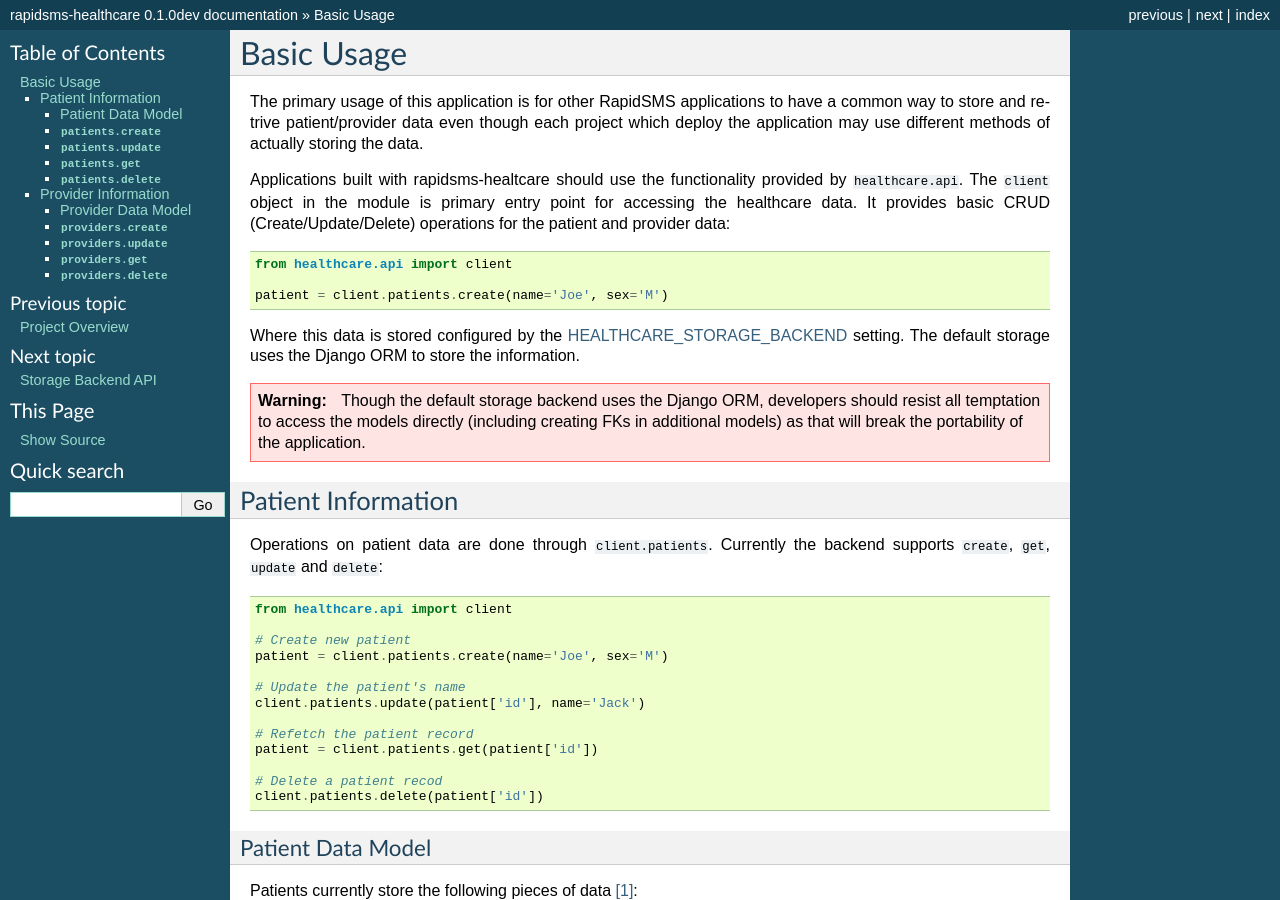
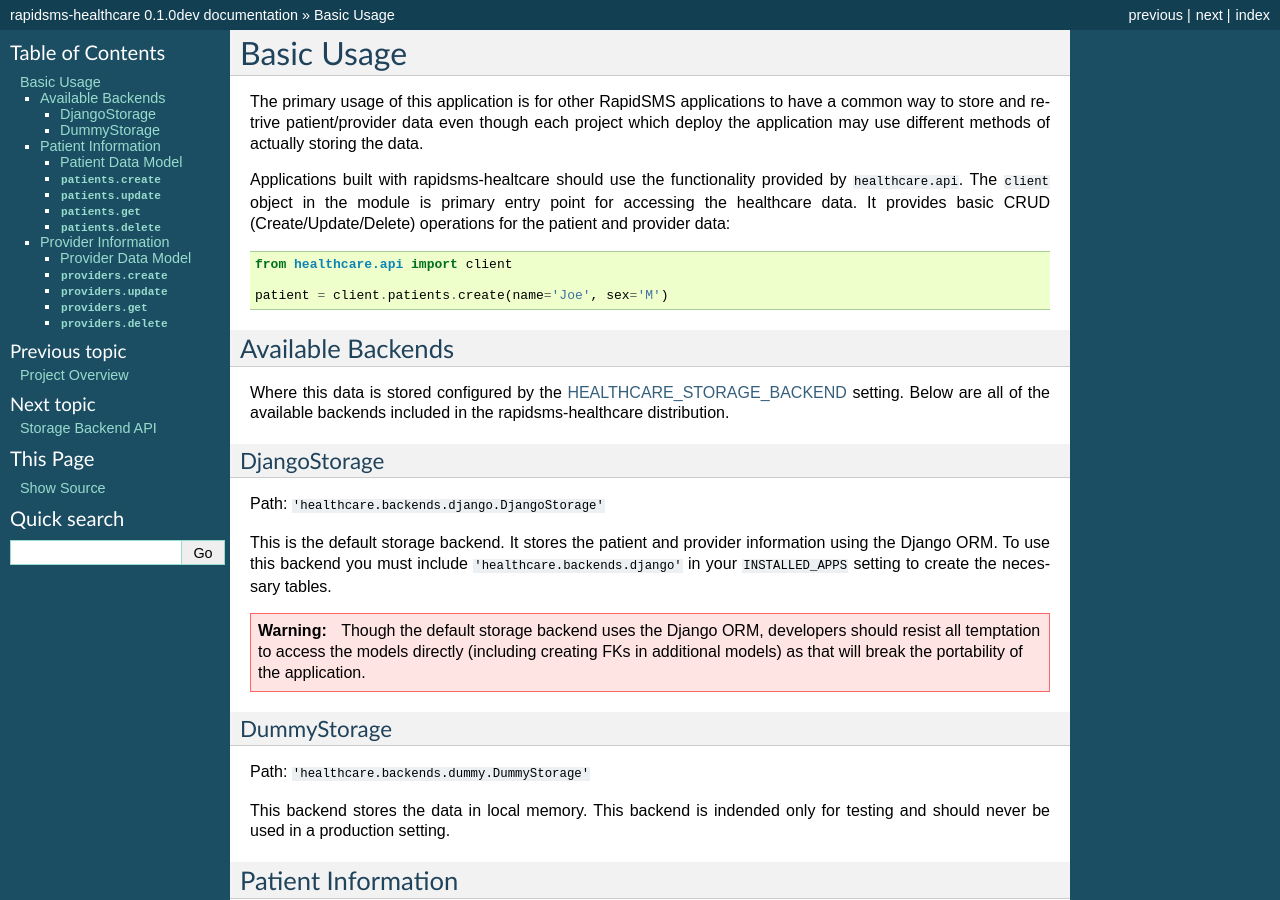
Before and after one commit to caktus/rapidsms-healthcare, a Sphinx documentation site: the page built from docs/usage.rst, in a window 1280 px wide and 900 px high. Built offline with Sphinx 7.4.7, drawn with Linux system fonts in a browser that asks for light colours.

Commit message:
Additional documentation on the default backends and other available backends.

```diff
--- a/docs/settings.rst
+++ b/docs/settings.rst
@@ -15,7 +15,7 @@
 Controls where rapidsms-healthcare stores patient and provider data. The default
 backends provided are:
 
-* ``'healthcare.backends.dummy.DummyStorage'``
-* ``'healthcare.backends.django.DjangoStorage'``
+* :ref:`healthcare.backends.dummy.DummyStorage <DummyStorage>`
+* :ref:`healthcare.backends.django.DjangoStorage <DjangoStorage>`
 
 Additional backends can be written as needed.
--- a/docs/usage.rst
+++ b/docs/usage.rst
@@ -15,14 +15,41 @@
 
     patient = client.patients.create(name='Joe', sex='M')
 
-Where this data is stored configured by the :ref:`HEALTHCARE_STORAGE_BACKEND` setting. The
-default storage uses the Django ORM to store the information.
+
+Available Backends
+------------------------------------
+
+Where this data is stored configured by the :ref:`HEALTHCARE_STORAGE_BACKEND` setting. Below are
+all of the available backends included in the rapidsms-healthcare distribution.
+
+
+.. _DjangoStorage:
+
+DjangoStorage
+____________________________________
+
+Path: ``'healthcare.backends.django.DjangoStorage'``
+
+This is the default storage backend. It stores the patient and provider information using the
+Django ORM. To use this backend you must include ``'healthcare.backends.django'`` in your
+``INSTALLED_APPS`` setting to create the necessary tables.
 
 .. warning::
 
     Though the default storage backend uses the Django ORM, developers should resist
     all temptation to access the models directly (including creating FKs in additional models)
     as that will break the portability of the application.
+
+
+.. _DummyStorage:
+
+DummyStorage
+____________________________________
+
+Path: ``'healthcare.backends.dummy.DummyStorage'``
+
+This backend stores the data in local memory. This backend is indended only for testing and
+should never be used in a production setting.
 
 
 Patient Information
```
